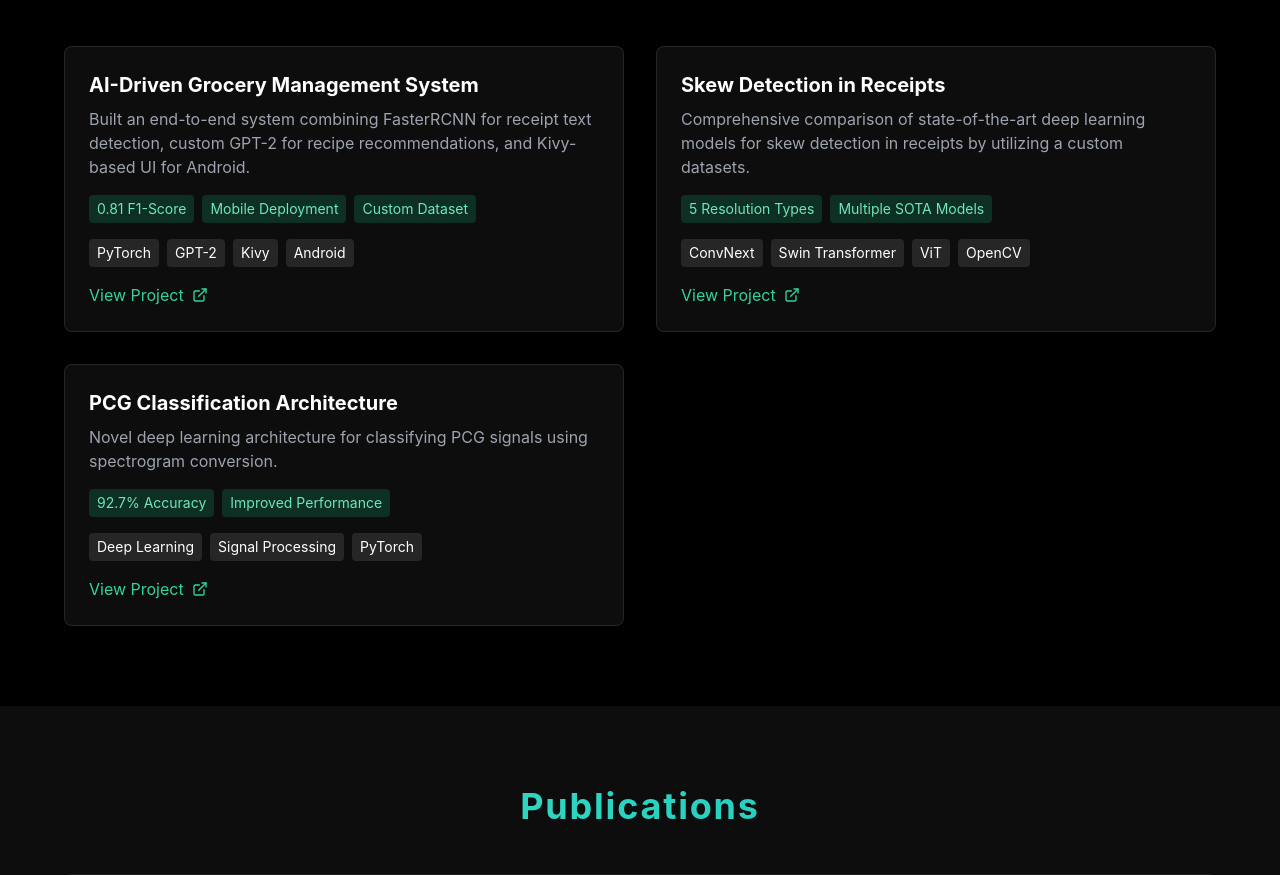
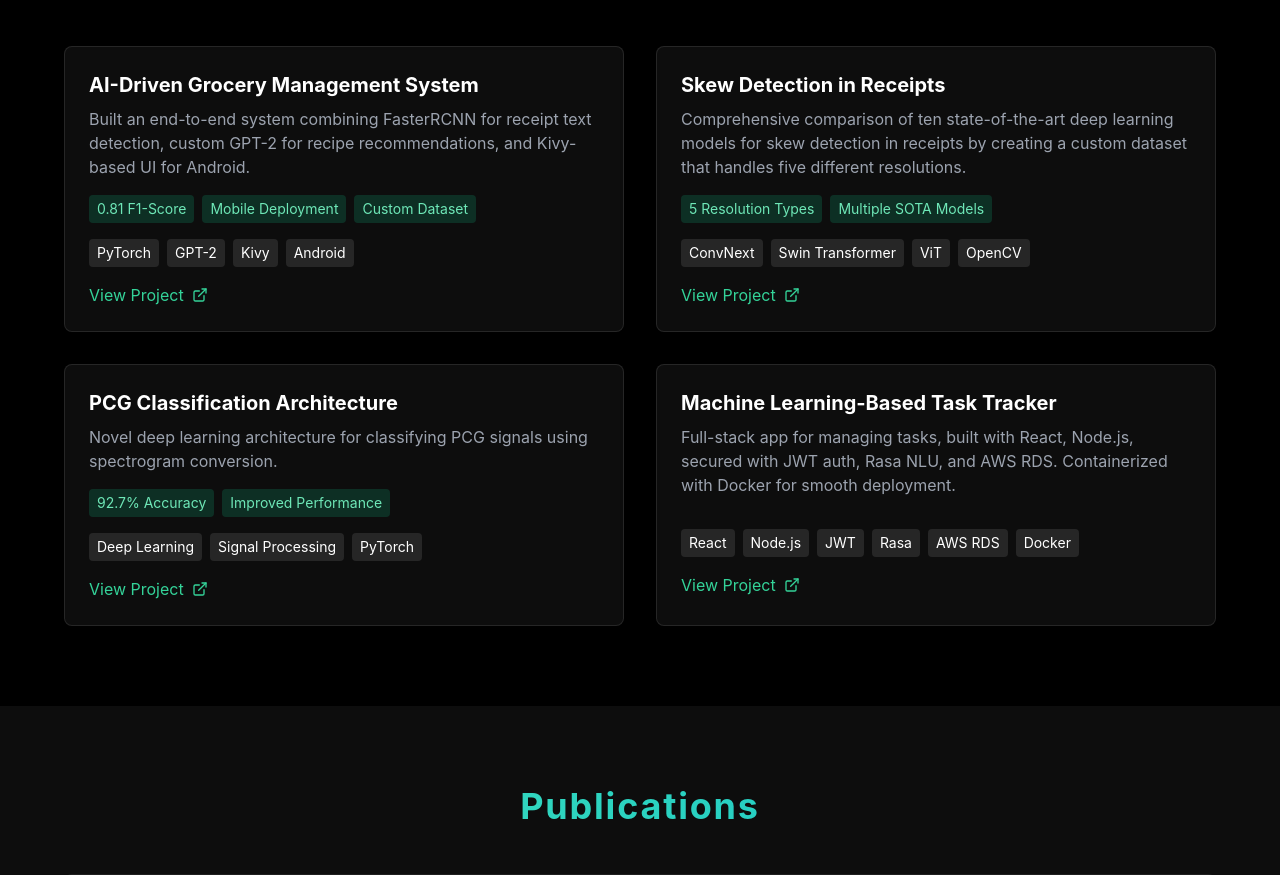
Before and after one commit to SaiGaneshPS/AI_Portfolio, a React (Create React App) app: page / in a window 1280 px wide. Shown: the part 1514-2389 px from the top of the page. Built offline with nearby package versions, Linux system fonts and the light colour scheme.

Commit message:
Updated links, added project

```diff
--- a/src/components/Portfolio.jsx
+++ b/src/components/Portfolio.jsx
@@ -68,11 +68,11 @@ const Portfolio = () => {
     },
     {
       title: "Skew Detection in Receipts",
-      description: "Comprehensive comparison of state-of-the-art deep learning models for skew detection in receipts by utilizing a custom datasets.",
+      description: "Comprehensive comparison of ten state-of-the-art deep learning models for skew detection in receipts by creating a custom dataset that handles five different resolutions.",
       tech: ["ConvNext", "Swin Transformer", "ViT", "OpenCV"],
       category: "computer-vision",
       metrics: ["5 Resolution Types", "Multiple SOTA Models"],
-      link: "#"
+      link: "https://github.com/SaiGaneshPS/Skew_Detection_OCR/tree/main"
     },
     {
       title: "PCG Classification Architecture",
@@ -81,6 +81,14 @@ const Portfolio = () => {
       category: "ai",
       metrics: ["92.7% Accuracy", "Improved Performance"],
       link: "https://github.com/SaiGaneshPS/Deep-Learning-Architecture-for-Phonocardiogram-Signal-Classification-using-Spectrogram"
+    },
+    {
+      title: "Machine Learning-Based Task Tracker",
+      description: "Full-stack app for managing tasks, built with React, Node.js, secured with JWT auth, Rasa NLU, and AWS RDS. Containerized with Docker for smooth deployment.",
+      tech: ["React", "Node.js", "JWT", "Rasa", "AWS RDS", "Docker"],
+      category: "ai",
+      metrics: [],
+      link: "https://github.com/SaiGaneshPS/AI_Driven_Task_Tracker"
     }
   ];
 
```
